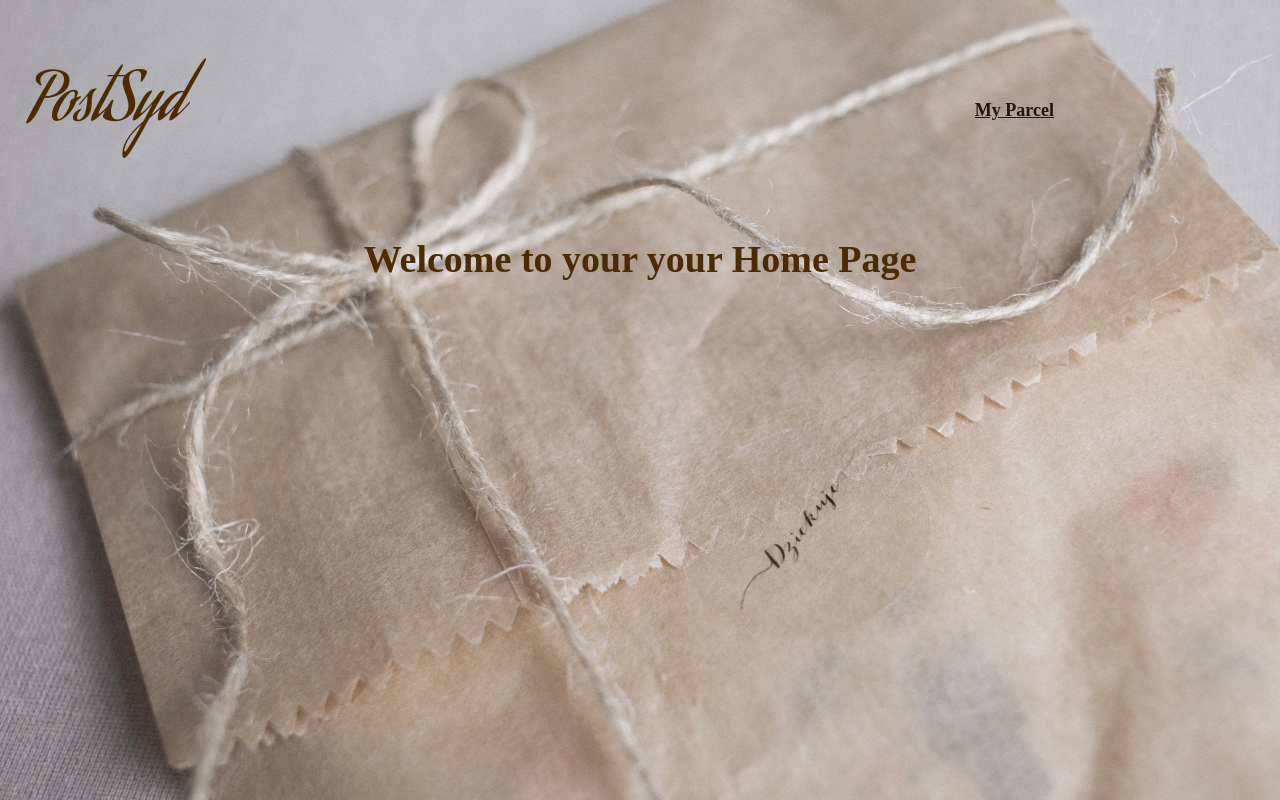
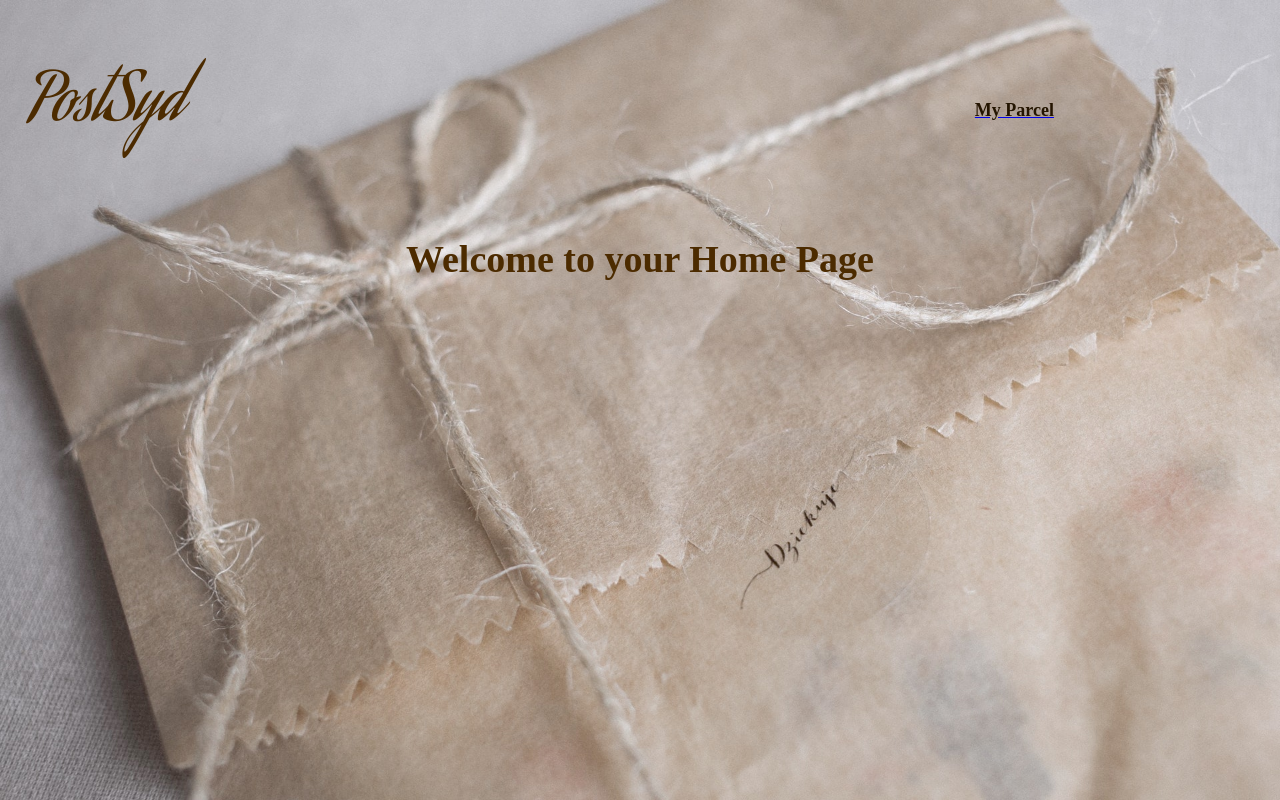
Before and after one commit to Alaa-Z/parcel-tracking, a React (Create React App) app: page / in a window 1280 px wide. Built offline with nearby package versions, Linux system fonts and the light colour scheme.

Commit message:
fixing typing error

```diff
--- a/src/component/templates/Homepage.js
+++ b/src/component/templates/Homepage.js
@@ -9,7 +9,7 @@ export default function Home(){
         <body className="first">
         <Nav />
         <h1>
-        Welcome to your your Home Page
+        Welcome to your Home Page
         </h1>
 
 
```
